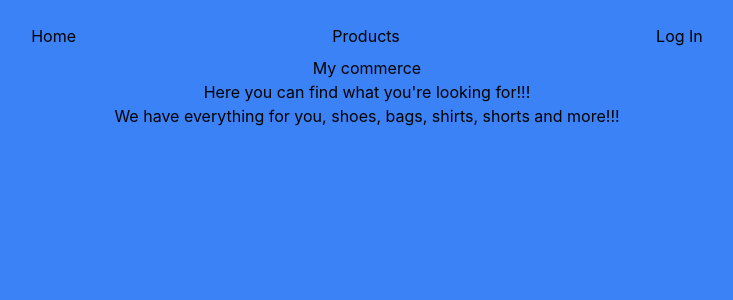
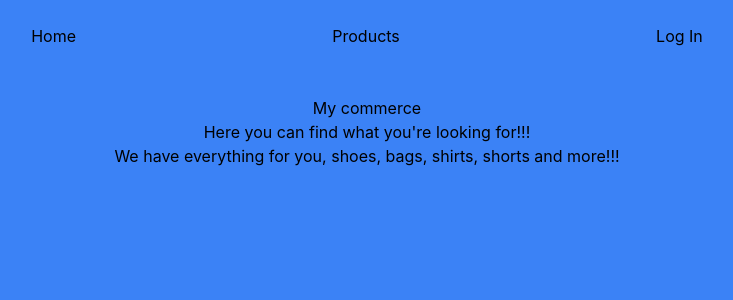
Before and after one commit to Camilo-Suarez98/my-commerce, a React (Create React App) app: page /components/home in a window 1280 px wide. Shown: the top 300 px of the page, without its empty margins (273-1006 px from the left). Built offline with nearby package versions, Linux system fonts and the light colour scheme.

Commit message:
Fixed the move on the logout button after click

```diff
--- a/src/components/Home.jsx
+++ b/src/components/Home.jsx
@@ -1,10 +1,10 @@
 const Home = () => {
   return (
-    <>
+    <section className="my-4">
       <h2>My commerce</h2>
       <p>Here you can find what you're looking for!!!</p>
       <p>We have everything for you, shoes, bags, shirts, shorts and more!!!</p>
-    </>
+    </section>
   )
 }
 
--- a/src/components/Layout.jsx
+++ b/src/components/Layout.jsx
@@ -24,8 +24,8 @@ const Layout = () => {
     <>
       <Router>
         <div className="App w-3/4 m-auto p-4">
-          <nav className='h-10 leading-10'>
-            <ul className="App-header flex items-center justify-around">
+          <nav className='relative h-16 leading-10'>
+            <ul className="App-header absolute top-0 bottom-0 left-0 right-0 flex justify-around">
               <li>
                 <Link to="./">Home</Link>
               </li>
```
